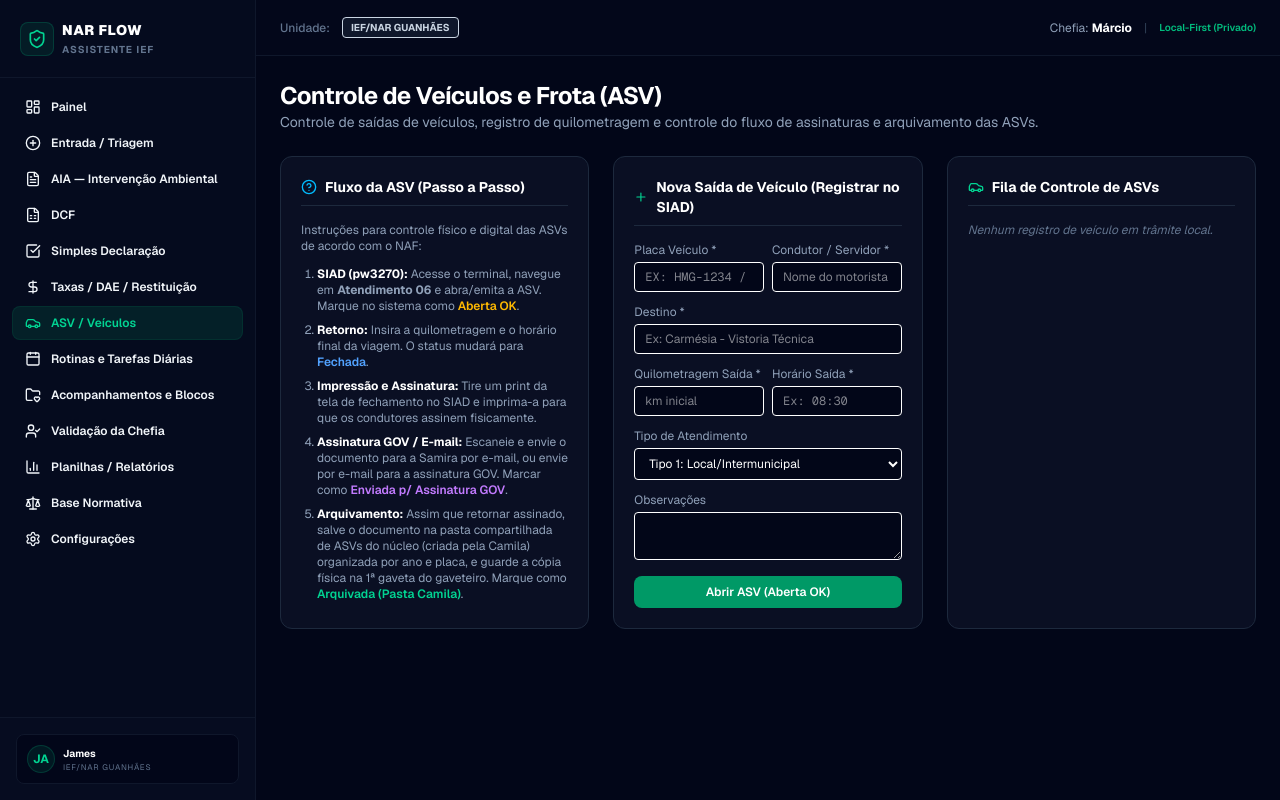
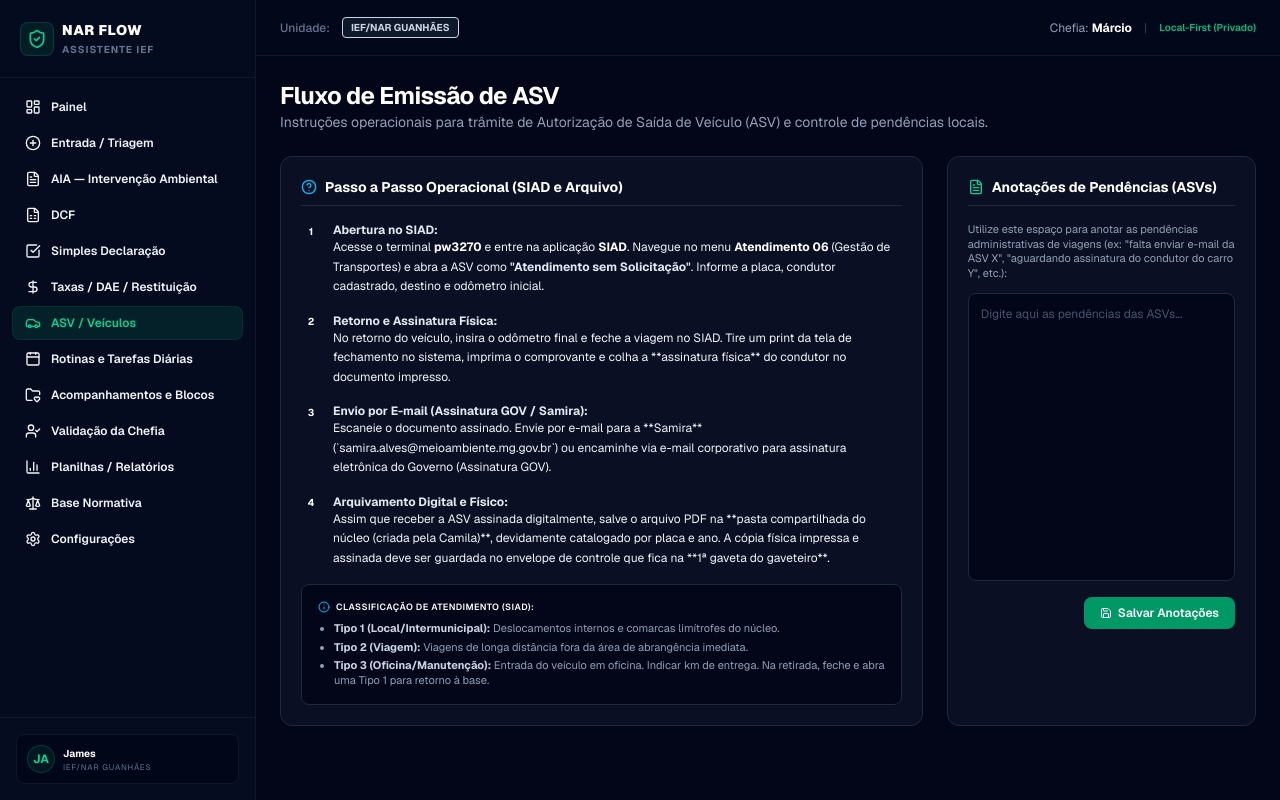
Before and after one commit to jamesismos/FluxoAdministrativoIEFMG, a Next.js app: page / in a window 1280 px wide. Both pictures are taken after a click on the button "Ver painel de frotas". Built offline with nearby package versions, Linux system fonts and the light colour scheme.

Commit message:
refactor: simplify ASV page to static checklist guide and notepad, update gitignore

```diff
--- a/src/components/ASV.tsx
+++ b/src/components/ASV.tsx
@@ -1,337 +1,129 @@
 'use client';
 
-import React, { useState } from 'react';
-import { useApp } from '../context/AppContext';
-import { ASVRecord } from '../types';
-import { Car, Clock, ShieldAlert, Plus, HelpCircle, Save, CheckSquare } from 'lucide-react';
+import React, { useState, useEffect } from 'react';
+import { HelpCircle, FileText, Save, Info } from 'lucide-react';
 
 export const ASV: React.FC = () => {
-  const { asvRecords, addASVRecord, updateASVRecord } = useApp();
-  const [activeAsvId, setActiveAsvId] = useState<string | null>(null);
+  const [notes, setNotes] = useState('');
+  const [feedbackMsg, setFeedbackMsg] = useState('');
 
-  // Form states
-  const [placa, setPlaca] = useState('');
-  const [condutor, setCondutor] = useState('');
-  const [destino, setDestino] = useState('');
-  const [tipoAtendimento, setTipoAtendimento] = useState<ASVRecord['tipoAtendimento']>('Tipo 1: Local/Intermunicipal');
-  const [quilometragemSaida, setQuilometragemSaida] = useState(0);
-  const [horarioSaida, setHorarioSaida] = useState('');
-  const [observacao, setObservacao] = useState('');
+  // Load saved notes on mount
+  useEffect(() => {
+    try {
+      const savedNotes = localStorage.getItem('narflow_v4_asv_notes');
+      if (savedNotes) {
+        setNotes(savedNotes);
+      }
+    } catch (e) {
+      console.error('Erro ao carregar anotações de ASV', e);
+    }
+  }, []);
 
-  // Return updates
-  const [quilometragemRetorno, setQuilometragemRetorno] = useState(0);
-  const [horarioRetorno, setHorarioRetorno] = useState('');
-
-  const handleCreate = (e: React.FormEvent) => {
-    e.preventDefault();
-    if (!placa || !condutor || !destino || quilometragemSaida <= 0 || !horarioSaida) {
-      alert('Preencha os dados obrigatórios da saída.');
-      return;
+  const handleSaveNotes = () => {
+    try {
+      localStorage.setItem('narflow_v4_asv_notes', notes);
+      setFeedbackMsg('Anotações salvas com sucesso!');
+      setTimeout(() => setFeedbackMsg(''), 2000);
+    } catch (e) {
+      console.error('Erro ao salvar anotações de ASV', e);
     }
-
-    addASVRecord({
-      placa,
-      condutor,
-      destino,
-      tipoAtendimento,
-      quilometragemSaida,
-      horarioSaida,
-      observacao,
-      status: 'Aberta OK'
-    });
-
-    // Reset
-    setPlaca('');
-    setCondutor('');
-    setDestino('');
-    setQuilometragemSaida(0);
-    setHorarioSaida('');
-    setObservacao('');
-    alert('ASV criada e marcada como "Aberta OK"!');
-  };
-
-  const handleReturn = (id: string) => {
-    if (quilometragemRetorno <= 0 || !horarioRetorno) {
-      alert('Preencha a quilometragem e o horário de retorno.');
-      return;
-    }
-
-    const record = asvRecords.find(r => r.id === id);
-    if (record && quilometragemRetorno <= record.quilometragemSaida) {
-      alert('Erro: A quilometragem de retorno não pode ser menor ou igual à quilometragem de saída!');
-      return;
-    }
-
-    updateASVRecord(id, {
-      quilometragemRetorno,
-      horarioRetorno,
-      status: 'Fechada',
-    });
-
-    setQuilometragemRetorno(0);
-    setHorarioRetorno('');
-    setActiveAsvId(null);
-    alert('Viagem fechada e marcada como "Fechada"!');
   };
 
   return (
     <div className="space-y-6">
+      {/* Header */}
       <div>
-        <h1 className="text-2xl font-bold tracking-tight text-white">Controle de Veículos e Frota (ASV)</h1>
-        <p className="text-slate-400 text-sm">Controle de saídas de veículos, registro de quilometragem e controle do fluxo de assinaturas e arquivamento das ASVs.</p>
+        <h1 className="text-2xl font-bold tracking-tight text-white">Fluxo de Emissão de ASV</h1>
+        <p className="text-slate-400 text-sm">Instruções operacionais para trâmite de Autorização de Saída de Veículo (ASV) e controle de pendências locais.</p>
       </div>
 
-      <div className="grid grid-cols-1 lg:grid-cols-3 gap-6">
+      <div className="grid grid-cols-1 lg:grid-cols-3 gap-6 text-xs">
         {/* Step-by-Step SIAD Guide */}
-        <div className="bg-slate-900/60 border border-slate-800 p-5 rounded-xl text-xs space-y-4">
+        <div className="bg-slate-900/60 border border-slate-800 p-5 rounded-xl space-y-4 lg:col-span-2">
           <h2 className="text-sm font-bold text-white flex items-center gap-2 border-b border-slate-800 pb-2">
             <HelpCircle className="text-sky-400" size={16} />
-            Fluxo da ASV (Passo a Passo)
+            Passo a Passo Operacional (SIAD e Arquivo)
           </h2>
 
-          <div className="space-y-3 text-slate-350">
-            <p className="text-slate-400">Instruções para controle físico e digital das ASVs de acordo com o NAF:</p>
-            <ul className="list-decimal pl-4 space-y-2 text-slate-400">
-              <li>
-                <strong className="text-white">SIAD (pw3270):</strong> Acesse o terminal, navegue em <strong>Atendimento 06</strong> e abra/emita a ASV.
-                Marque no sistema como <strong className="text-amber-400 font-semibold">Aberta OK</strong>.
-              </li>
-              <li>
-                <strong className="text-white">Retorno:</strong> Insira a quilometragem e o horário final da viagem. O status mudará para <strong className="text-blue-400 font-semibold">Fechada</strong>.
-              </li>
-              <li>
-                <strong className="text-white">Impressão e Assinatura:</strong> Tire um print da tela de fechamento no SIAD e imprima-a para que os condutores assinem fisicamente.
-              </li>
-              <li>
-                <strong className="text-white">Assinatura GOV / E-mail:</strong> Escaneie e envie o documento para a Samira por e-mail, ou envie por e-mail para a assinatura GOV. Marcar como <strong className="text-purple-400 font-semibold">Enviada p/ Assinatura GOV</strong>.
-              </li>
-              <li>
-                <strong className="text-white">Arquivamento:</strong> Assim que retornar assinado, salve o documento na pasta compartilhada de ASVs do núcleo (criada pela Camila) organizada por ano e placa, e guarde a cópia física na 1ª gaveta do gaveteiro. Marque como <strong className="text-emerald-400 font-semibold">Arquivada (Pasta Camila)</strong>.
-              </li>
+          <div className="space-y-4 text-slate-350 text-xs leading-relaxed">
+            <div className="flex gap-3">
+              <span className="w-5 h-5 rounded-full bg-slate-850 flex items-center justify-center font-bold text-white shrink-0 text-[10px]">1</span>
+              <div>
+                <strong className="text-slate-200 block text-xs">Abertura no SIAD:</strong>
+                Acesse o terminal <strong className="text-white">pw3270</strong> e entre na aplicação <strong className="text-white">SIAD</strong>.
+                Navegue no menu <strong className="text-white">Atendimento 06</strong> (Gestão de Transportes) e abra a ASV como <strong className="text-slate-200">"Atendimento sem Solicitação"</strong>.
+                Informe a placa, condutor cadastrado, destino e odômetro inicial.
+              </div>
+            </div>
+
+            <div className="flex gap-3">
+              <span className="w-5 h-5 rounded-full bg-slate-850 flex items-center justify-center font-bold text-white shrink-0 text-[10px]">2</span>
+              <div>
+                <strong className="text-slate-200 block text-xs">Retorno e Assinatura Física:</strong>
+                No retorno do veículo, insira o odômetro final e feche a viagem no SIAD.
+                Tire um print da tela de fechamento no sistema, imprima o comprovante e colha a **assinatura física** do condutor no documento impresso.
+              </div>
+            </div>
+
+            <div className="flex gap-3">
+              <span className="w-5 h-5 rounded-full bg-slate-850 flex items-center justify-center font-bold text-white shrink-0 text-[10px]">3</span>
+              <div>
+                <strong className="text-slate-200 block text-xs">Envio por E-mail (Assinatura GOV / Samira):</strong>
+                Escaneie o documento assinado. Envie por e-mail para a **Samira** (`samira.alves@meioambiente.mg.gov.br`) ou encaminhe via e-mail corporativo para assinatura eletrônica do Governo (Assinatura GOV).
+              </div>
+            </div>
+
+            <div className="flex gap-3">
+              <span className="w-5 h-5 rounded-full bg-slate-850 flex items-center justify-center font-bold text-white shrink-0 text-[10px]">4</span>
+              <div>
+                <strong className="text-slate-200 block text-xs">Arquivamento Digital e Físico:</strong>
+                Assim que receber a ASV assinada digitalmente, salve o arquivo PDF na **pasta compartilhada do núcleo (criada pela Camila)**, devidamente catalogado por placa e ano.
+                A cópia física impressa e assinada deve ser guardada no envelope de controle que fica na **1ª gaveta do gaveteiro**.
+              </div>
+            </div>
+          </div>
+
+          <div className="bg-slate-950 p-4 rounded-lg border border-slate-800 space-y-2 text-slate-400 mt-4">
+            <span className="font-semibold text-white block uppercase tracking-wider text-[9px] flex items-center gap-1.5"><Info size={12} className="text-sky-400" /> Classificação de Atendimento (SIAD):</span>
+            <ul className="list-disc pl-4 space-y-1 text-slate-400 text-[11px]">
+              <li><strong className="text-slate-300">Tipo 1 (Local/Intermunicipal):</strong> Deslocamentos internos e comarcas limítrofes do núcleo.</li>
+              <li><strong className="text-slate-300">Tipo 2 (Viagem):</strong> Viagens de longa distância fora da área de abrangência imediata.</li>
+              <li><strong className="text-slate-300">Tipo 3 (Oficina/Manutenção):</strong> Entrada do veículo em oficina. Indicar km de entrega. Na retirada, feche e abra uma Tipo 1 para retorno à base.</li>
             </ul>
           </div>
         </div>
 
-        {/* Form Panel */}
-        <div className="bg-slate-900/60 border border-slate-800 p-5 rounded-xl text-xs space-y-4">
+        {/* Notepad Panel */}
+        <div className="bg-slate-900/60 border border-slate-800 p-5 rounded-xl space-y-4">
           <h2 className="text-sm font-bold text-white flex items-center gap-2 border-b border-slate-800 pb-2">
-            <Plus className="text-emerald-400" size={16} />
-            Nova Saída de Veículo (Registrar no SIAD)
+            <FileText className="text-emerald-400" size={16} />
+            Anotações de Pendências (ASVs)
           </h2>
 
-          <form onSubmit={handleCreate} className="space-y-3">
-            <div className="grid grid-cols-2 gap-2">
-              <div>
-                <label className="block text-slate-400 mb-1">Placa Veículo *</label>
-                <input
-                  type="text"
-                  value={placa}
-                  onChange={e => setPlaca(e.target.value.toUpperCase())}
-                  placeholder="Ex: HMG-1234 / RTA5C21"
-                  className="w-full bg-slate-950 border border-slate-850 rounded px-2.5 py-1.5 text-white font-mono uppercase"
-                  required
+          <div className="space-y-3">
+            <p className="text-slate-400 text-[11px]">Utilize este espaço para anotar as pendências administrativas de viagens (ex: "falta enviar e-mail da ASV X", "aguardando assinatura do condutor do carro Y", etc.):</p>
+
+            <textarea
+              value={notes}
+              onChange={e => setNotes(e.target.value)}
+              placeholder="Digite aqui as pendências das ASVs..."
+              className="w-full h-72 bg-slate-950 border border-slate-800 rounded-lg p-3 text-white placeholder-slate-600 focus:outline-none focus:border-emerald-500 font-sans text-xs resize-none"
             />
-              </div>
 
-              <div>
-                <label className="block text-slate-400 mb-1">Condutor / Servidor *</label>
-                <input
-                  type="text"
-                  value={condutor}
-                  onChange={e => setCondutor(e.target.value)}
-                  placeholder="Nome do motorista"
-                  className="w-full bg-slate-950 border border-slate-850 rounded px-2.5 py-1.5 text-white"
-                  required
-                />
-              </div>
-            </div>
-
-            <div>
-              <label className="block text-slate-400 mb-1">Destino *</label>
-              <input
-                type="text"
-                value={destino}
-                onChange={e => setDestino(e.target.value)}
-                placeholder="Ex: Carmésia - Vistoria Técnica"
-                className="w-full bg-slate-950 border border-slate-850 rounded px-2.5 py-1.5 text-white"
-                required
-              />
-            </div>
-
-            <div className="grid grid-cols-2 gap-2">
-              <div>
-                <label className="block text-slate-400 mb-1">Quilometragem Saída *</label>
-                <input
-                  type="number"
-                  value={quilometragemSaida || ''}
-                  onChange={e => setQuilometragemSaida(Number(e.target.value))}
-                  placeholder="km inicial"
-                  className="w-full bg-slate-950 border border-slate-850 rounded px-2.5 py-1.5 text-white"
-                  required
-                />
-              </div>
-
-              <div>
-                <label className="block text-slate-400 mb-1">Horário Saída *</label>
-                <input
-                  type="text"
-                  value={horarioSaida}
-                  onChange={e => setHorarioSaida(e.target.value)}
-                  placeholder="Ex: 08:30"
-                  className="w-full bg-slate-950 border border-slate-850 rounded px-2.5 py-1.5 text-white font-mono"
-                  required
-                />
-              </div>
-            </div>
-
-            <div>
-              <label className="block text-slate-400 mb-1">Tipo de Atendimento</label>
-              <select
-                value={tipoAtendimento}
-                onChange={e => setTipoAtendimento(e.target.value as any)}
-                className="w-full bg-slate-950 border border-slate-850 rounded px-2.5 py-1.5 text-white"
-              >
-                <option value="Tipo 1: Local/Intermunicipal">Tipo 1: Local/Intermunicipal</option>
-                <option value="Tipo 2: Viagem">Tipo 2: Viagem</option>
-                <option value="Tipo 3: Oficina/Manutenção">Tipo 3: Oficina/Manutenção</option>
-              </select>
-            </div>
-
-            <div>
-              <label className="block text-slate-400 mb-1">Observações</label>
-              <textarea
-                value={observacao}
-                onChange={e => setObservacao(e.target.value)}
-                className="w-full h-12 bg-slate-950 border border-slate-850 rounded p-2 text-white"
-              />
-            </div>
+            <div className="flex items-center justify-between">
+              {feedbackMsg ? (
+                <span className="text-emerald-400 text-[10px] font-semibold">{feedbackMsg}</span>
+              ) : <span />}
 
               <button
-              type="submit"
-              className="w-full bg-emerald-600 hover:bg-emerald-500 text-white font-semibold py-2 rounded-lg transition"
+                onClick={handleSaveNotes}
+                className="bg-emerald-600 hover:bg-emerald-500 text-white font-semibold px-4 py-2 rounded-lg transition flex items-center gap-1.5 cursor-pointer"
               >
-              Abrir ASV (Aberta OK)
-            </button>
-          </form>
-        </div>
-
-        {/* ASV Active & Return Logs */}
-        <div className="bg-slate-900/60 border border-slate-800 p-5 rounded-xl text-xs space-y-4">
-          <h2 className="text-sm font-bold text-white flex items-center gap-2 border-b border-slate-800 pb-2">
-            <Car className="text-emerald-400" size={16} />
-            Fila de Controle de ASVs
-          </h2>
-
-          {asvRecords.length === 0 ? (
-            <p className="text-slate-500 italic">Nenhum registro de veículo em trâmite local.</p>
-          ) : (
-            <div className="space-y-3 overflow-y-auto max-h-[380px] pr-1">
-              {asvRecords.map(rec => (
-                <div key={rec.id} className="p-3 bg-slate-950 border border-slate-850 rounded-lg space-y-2 text-xs">
-                  <div className="flex justify-between items-start">
-                    <span className="font-mono font-bold text-white bg-slate-850 px-2 py-0.5 rounded border border-slate-800">{rec.placa}</span>
-                    <span className={`px-2 py-0.5 rounded text-[8px] font-bold ${
-                      rec.status === 'Aberta OK' ? 'bg-amber-955/20 text-amber-400 border border-amber-800/30' :
-                      rec.status === 'Fechada' ? 'bg-blue-955/20 text-blue-400 border border-blue-800/30' :
-                      rec.status === 'Enviada p/ Assinatura GOV' ? 'bg-purple-955/20 text-purple-400 border border-purple-800/30' :
-                      'bg-emerald-955/20 text-emerald-400 border border-emerald-800/30'
-                    }`}>
-                      {rec.status}
-                    </span>
-                  </div>
-
-                  <div className="text-[11px] text-slate-350 space-y-0.5">
-                    <p>Condutor: <span className="font-semibold text-white">{rec.condutor}</span></p>
-                    <p>Destino: <span className="font-semibold text-white">{rec.destino}</span></p>
-                    <p>Saída: <span className="font-semibold text-slate-100">{rec.horarioSaida}</span> | Odômetro: <span className="font-semibold font-mono text-emerald-400">{rec.quilometragemSaida} km</span></p>
-
-                    {rec.quilometragemRetorno ? (
-                      <p className="text-emerald-400">Retorno: <span className="font-semibold">{rec.horarioRetorno}</span> | Odômetro: <span className="font-semibold font-mono">{rec.quilometragemRetorno} km</span> (Total: {rec.quilometragemRetorno - rec.quilometragemSaida} km)</p>
-                    ) : null}
-                  </div>
-
-                  {/* Flow control buttons */}
-                  <div className="border-t border-slate-900 pt-2 space-y-2 mt-2">
-                    <div className="flex flex-col gap-1">
-                      <span className="text-[9px] text-slate-500 font-bold uppercase">Fluxo da ASV:</span>
-                      <div className="grid grid-cols-2 gap-1 text-[9px]">
-                        <button
-                          type="button"
-                          onClick={() => updateASVRecord(rec.id, { status: 'Aberta OK' })}
-                          className={`py-1 rounded text-center font-semibold transition cursor-pointer ${rec.status === 'Aberta OK' ? 'bg-amber-600 text-white' : 'bg-slate-900 text-slate-400 hover:bg-slate-850'}`}
-                        >
-                          Aberta OK
-                        </button>
-                        <button
-                          type="button"
-                          onClick={() => {
-                            if (!rec.quilometragemRetorno) {
-                              setActiveAsvId(rec.id);
-                            } else {
-                              updateASVRecord(rec.id, { status: 'Fechada' });
-                            }
-                          }}
-                          className={`py-1 rounded text-center font-semibold transition cursor-pointer ${rec.status === 'Fechada' ? 'bg-blue-600 text-white' : 'bg-slate-900 text-slate-400 hover:bg-slate-850'}`}
-                        >
-                          Fechada
-                        </button>
-                        <button
-                          type="button"
-                          onClick={() => updateASVRecord(rec.id, { status: 'Enviada p/ Assinatura GOV' })}
-                          className={`py-1 rounded text-center font-semibold transition cursor-pointer ${rec.status === 'Enviada p/ Assinatura GOV' ? 'bg-purple-600 text-white' : 'bg-slate-900 text-slate-400 hover:bg-slate-850'}`}
-                        >
-                          Assinatura GOV
-                        </button>
-                        <button
-                          type="button"
-                          onClick={() => updateASVRecord(rec.id, { status: 'Arquivada (Pasta Camila)' })}
-                          className={`py-1 rounded text-center font-semibold transition cursor-pointer ${rec.status === 'Arquivada (Pasta Camila)' ? 'bg-emerald-600 text-white' : 'bg-slate-900 text-slate-400 hover:bg-slate-850'}`}
-                        >
-                          Pasta Camila
+                <Save size={12} />
+                Salvar Anotações
               </button>
             </div>
           </div>
-
-                    {activeAsvId === rec.id && (
-                      <div className="bg-slate-900 p-2 rounded border border-slate-800 space-y-1.5 mt-1.5">
-                        <span className="font-semibold text-[9px] text-white">Salvar Retorno (SIAD):</span>
-                        <div className="grid grid-cols-2 gap-1">
-                          <input
-                            type="number"
-                            placeholder="km retorno"
-                            onChange={e => setQuilometragemRetorno(Number(e.target.value))}
-                            className="bg-slate-950 border border-slate-850 rounded px-1.5 py-1 text-[10px] text-white"
-                          />
-                          <input
-                            type="text"
-                            placeholder="Horário (17:15)"
-                            onChange={e => setHorarioRetorno(e.target.value)}
-                            className="bg-slate-950 border border-slate-850 rounded px-1.5 py-1 text-[10px] text-white font-mono"
-                          />
-                        </div>
-                        <div className="flex gap-1.5">
-                          <button
-                            type="button"
-                            onClick={() => handleReturn(rec.id)}
-                            className="flex-1 bg-emerald-600 hover:bg-emerald-500 text-white py-1 rounded text-[10px] font-bold transition cursor-pointer"
-                          >
-                            Fechar Viagem
-                          </button>
-                          <button
-                            type="button"
-                            onClick={() => setActiveAsvId(null)}
-                            className="bg-slate-850 text-slate-300 py-1 px-2 rounded text-[10px] hover:bg-slate-800"
-                          >
-                            Cancelar
-                          </button>
-                        </div>
-                      </div>
-                    )}
-                  </div>
-                </div>
-              ))}
-            </div>
-          )}
         </div>
       </div>
     </div>
```
Also changed, not shown: 1 other file (tests, documents, lock files or other folders). Lines whose indentation alone changed are shown as unchanged.
